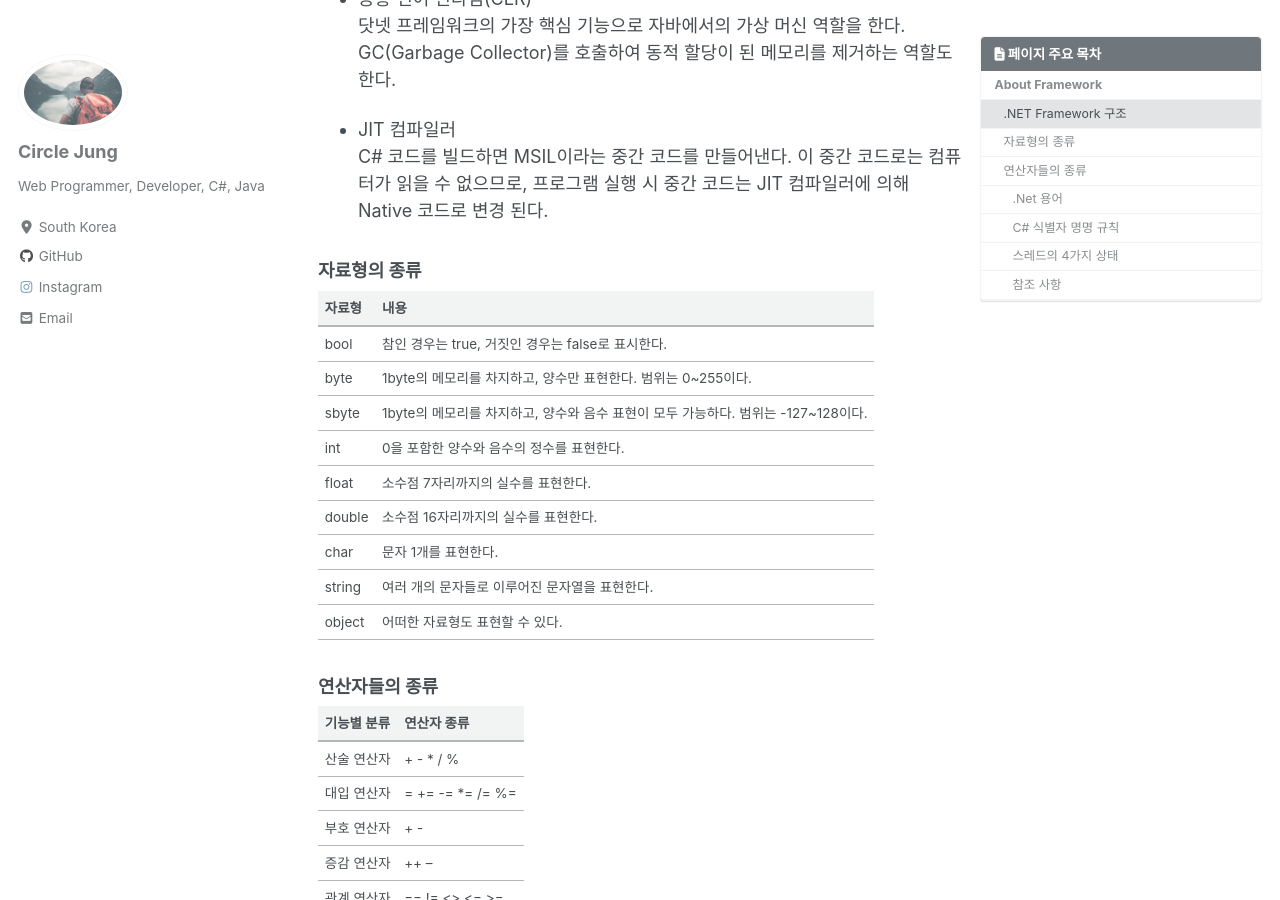
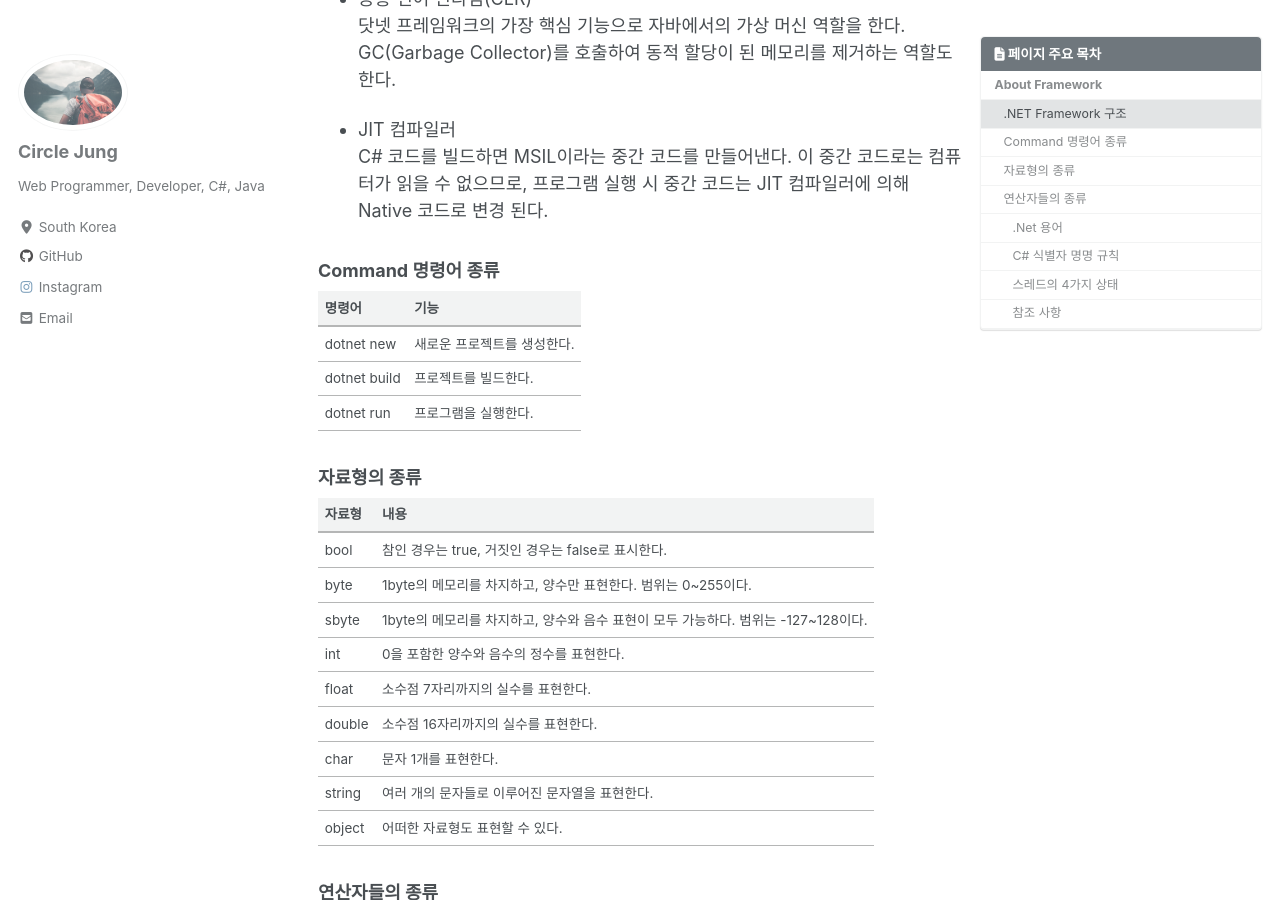
Before and after one commit to jwh0124/jwh0124.github.io, a Jekyll site: the page built from _posts/2020-04-10-dotnet_framework.md, in a window 1280 px wide and 900 px high, scrolled down 420 px. Built offline with Jekyll 4.4.1, drawn with Linux system fonts in a browser that asks for light colours; cached includes are drawn as plain includes; nearby versions of some CDN libraries; comment, search, counter and statistics services are not loaded.

Commit message:
Update 2020-04-10-dotnet_framework.md

```diff
--- a/_posts/2020-04-10-dotnet_framework.md
+++ b/_posts/2020-04-10-dotnet_framework.md
@@ -25,6 +25,14 @@ last_modified_at: 2020-04-10T09:33:00
 
 * JIT 컴파일러
 C# 코드를 빌드하면 MSIL이라는 중간 코드를 만들어낸다. 이 중간 코드로는 컴퓨터가 읽을 수 없으므로, 프로그램 실행 시 중간 코드는 JIT 컴파일러에 의해 Native 코드로 변경 된다.
+
+### Command 명령어 종류 ###
+
+| 명령어 | 기능 |
+| :--------- | :--------- |
+| dotnet new | 새로운 프로젝트를 생성한다. |
+| dotnet build | 프로젝트를 빌드한다. |
+| dotnet run | 프로그램을 실행한다. |
 
 ### 자료형의 종류 ###
 
```
